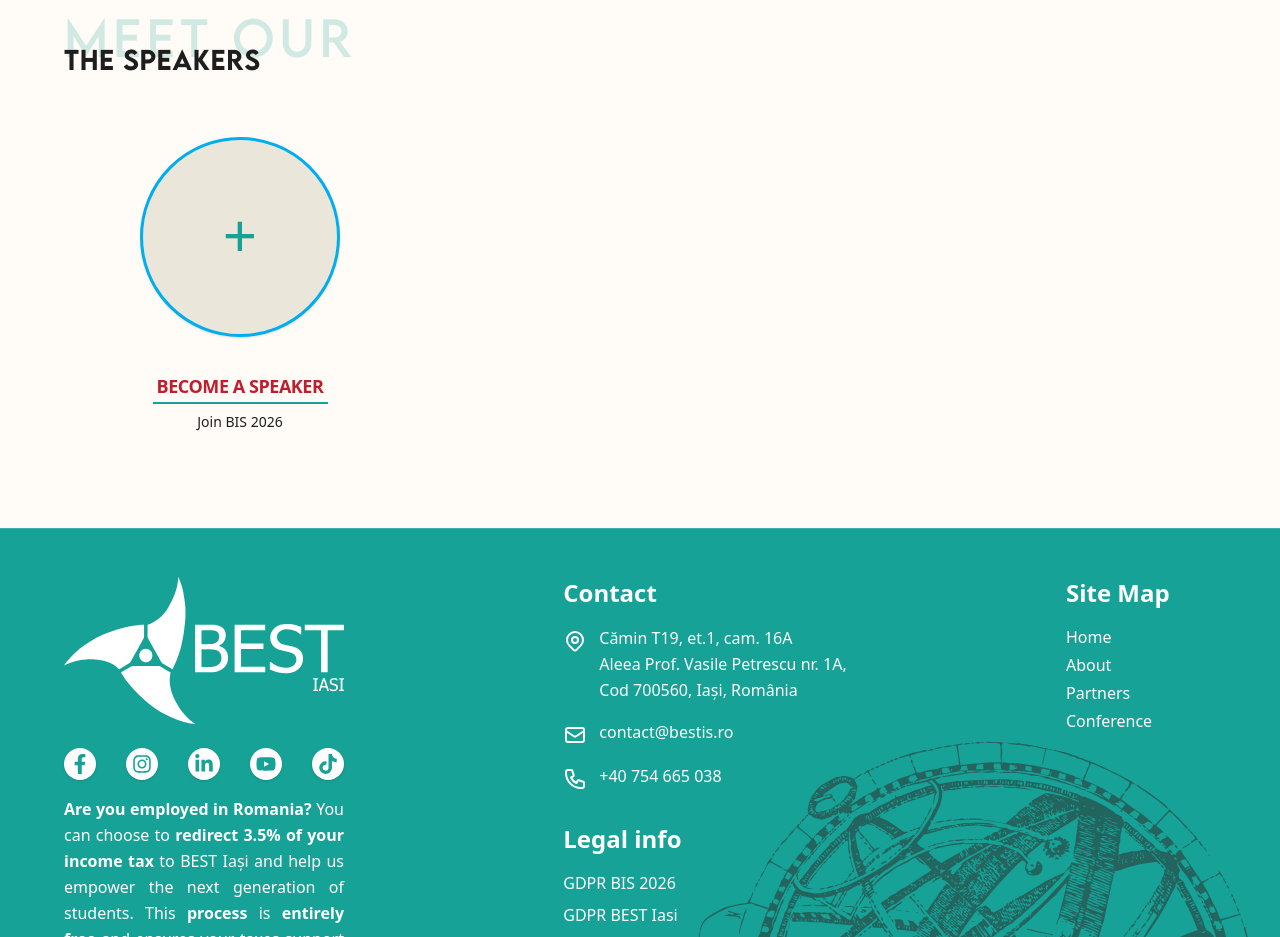
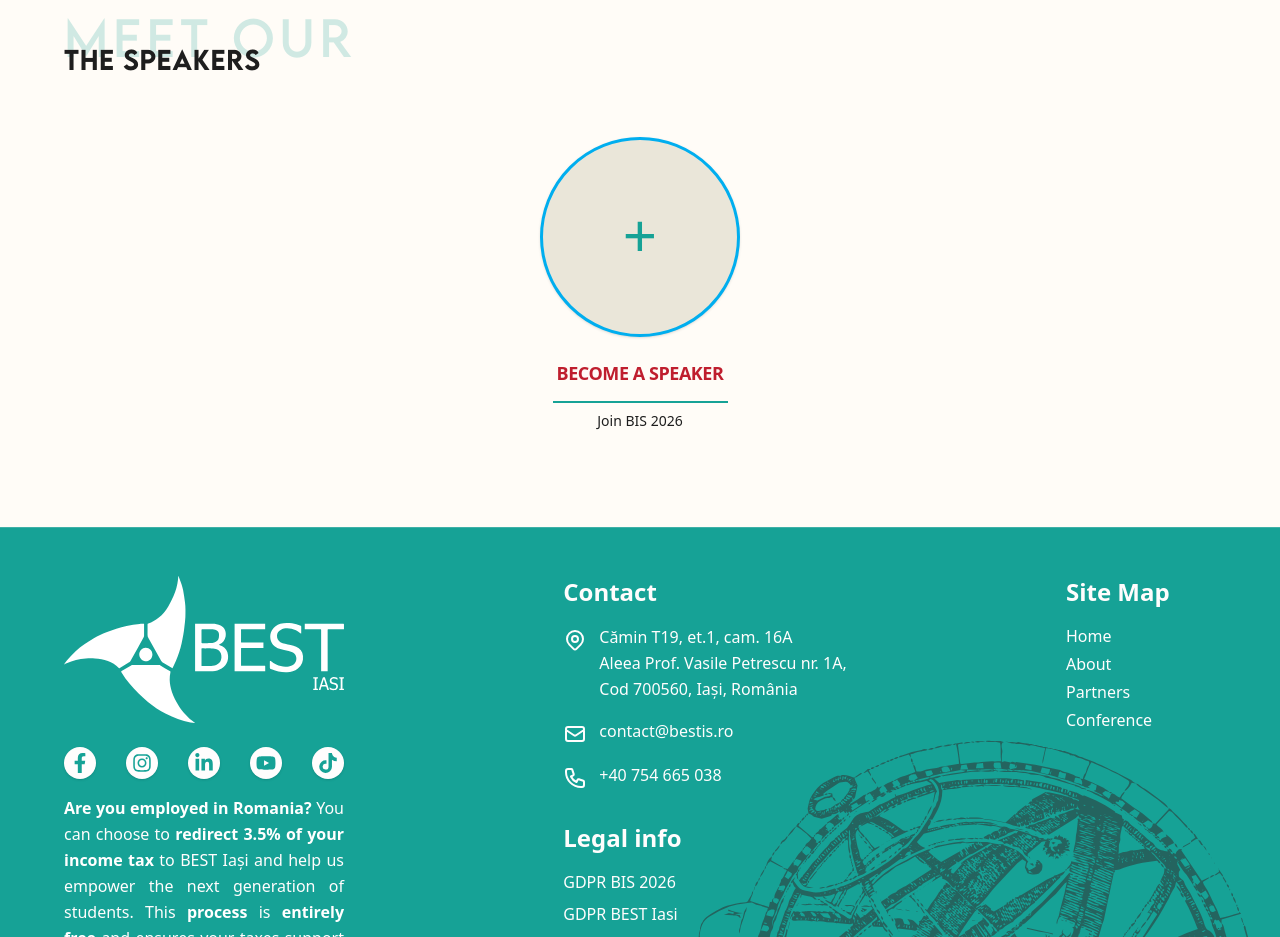
Before and after one commit to Eduard975/BIS-website, a React (Vite) app: page /BIS-website/conference in a window 1280 px wide. Shown: the part 2000-2937 px from the top of the page. Built offline with nearby package versions, Linux system fonts and the light colour scheme.

Commit message:
fixed visual bug in personcard

```diff
--- a/src/components/PageSpecific/Conference/Speakers.tsx
+++ b/src/components/PageSpecific/Conference/Speakers.tsx
@@ -17,20 +17,22 @@ export const SpeakersSection = () => {
         className="mb-12 md:mb-16"
       />
 
-      <div className="grid grid-cols-2 md:grid-cols-3 gap-x-4 gap-y-10 md:gap-x-12 md:gap-y-16 justify-items-center">
-        {SPEAKERS_DATA.map((speaker, index) => (
+      {/* CHANGED: Grid -> Flex with justify-center to handle orphan items */}
+      <div className="flex flex-wrap justify-center gap-x-8 gap-y-12 md:gap-x-12 md:gap-y-16">
+        {SPEAKERS_DATA.map((speaker) => (
+          <div key={speaker.id} className="w-[160px] md:w-[220px]">
             <PersonCard
-            key={speaker.id}
-            index={index}
               lastName={speaker.lastName}
               name={speaker.name}
               role={speaker.role}
               image={speaker.image}
             />
+          </div>
         ))}
 
-        {/* The persistent "Add New" card */}
+        <div className="w-[160px] md:w-[220px]">
           <PersonCard isAdd role="Join BIS 2026" onClick={handleApplyClick} />
+        </div>
       </div>
     </CustomSection>
   );
--- a/src/components/Universal/PersonCard.tsx
+++ b/src/components/Universal/PersonCard.tsx
@@ -5,8 +5,8 @@ export const PersonCard = ({
   image = "",
   isMain = false,
   index = 0,
-  isAdd = false, // New prop for the placeholder state
-  onClick, // Function to handle the external link
+  isAdd = false,
+  onClick,
 }: {
   lastName?: string;
   name?: string;
@@ -17,7 +17,7 @@ export const PersonCard = ({
   isAdd?: boolean;
   onClick?: () => void;
 }) => {
-  // Logic to ensure the "Add" card is always last, regardless of index
+  // Logic to ensure the "Add" card is always last
   const orderClasses = isAdd
     ? "order-last"
     : isMain
@@ -29,7 +29,9 @@ export const PersonCard = ({
   return (
     <div
       onClick={onClick}
-      className={`flex flex-col items-center w-full transition-transform duration-300 hover:scale-105 ${orderClasses} ${isAdd ? "cursor-pointer" : ""}`}
+      className={`flex flex-col items-center w-full transition-transform duration-300 hover:scale-105 ${orderClasses} ${
+        isAdd ? "cursor-pointer" : ""
+      }`}
     >
       {/* Circle Container */}
       <div
@@ -41,7 +43,6 @@ export const PersonCard = ({
       `}
       >
         {isAdd ? (
-          /* Plus icon for the "Add New" state */
           <span className="text-primary text-6xl font-light mb-1">+</span>
         ) : (
           <img
@@ -52,22 +53,16 @@ export const PersonCard = ({
         )}
       </div>
 
-      {/* Name/Label Area */}
-      <div className="w-full max-w-[130px] md:max-w-[175px] border-b-2 border-primary text-center pb-1 mb-2">
-        <h3 className="text-accent text-base md:text-lg font-bold uppercase tracking-tight leading-tight flex flex-col justify-center">
+      {/* Name/Label Area - Red Bar */}
+      {/* Removed whitespace-nowrap and <br/> hacks.
+          The text will now naturally center and wrap if it exceeds the max-width. */}
+      <div className="w-full max-w-[160px] md:max-w-[175px] border-b-2 border-primary text-center pb-2 mb-2">
+        <h3 className="text-accent text-base md:text-lg font-bold uppercase tracking-tight leading-tight flex flex-col justify-center min-h-[2.5rem]">
           {isAdd ? (
-            <span className="whitespace-nowrap">
-              <br />
-              Become a Speaker
-            </span>
-          ) : name.includes("-") ? (
-            <>
-              <span className="whitespace-nowrap">{lastName}</span>
-              <span className="whitespace-nowrap">{name}</span>
-            </>
+            <span>Become a Speaker</span>
           ) : (
-            <span className="whitespace-nowrap">
-              <br />
+            /* By rendering distinct spans or just allowing wrap, we get the stack effect */
+            <span className="px-1">
               {lastName} {name}
             </span>
           )}
@@ -75,7 +70,7 @@ export const PersonCard = ({
       </div>
 
       {/* Role/Instruction Area */}
-      <p className="text-darkTxt text-xs md:text-sm font-medium text-center">
+      <p className="text-darkTxt text-xs md:text-sm font-medium text-center w-full px-2">
         {role}
       </p>
     </div>
--- a/src/data/Speakers.ts
+++ b/src/data/Speakers.ts
@@ -7,7 +7,7 @@
 // },
 
 export interface Speaker {
-  id: number;
+  id?: number;
   lastName: string;
   name: string;
   role: string;
```
Lines whose indentation alone changed are shown as unchanged.
